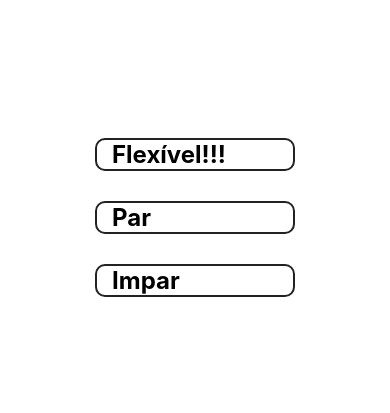
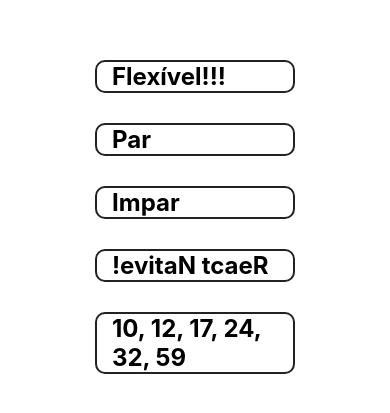
Before and after one commit to leosiimas-pratice/react-native-pratice, a React Native app in the folder exercicios/: screen / in a window 390 px wide. Shown: the part 205-618 px from the top of the page. Built offline with nearby package versions, Linux system fonts and the light colour scheme.

Commit message:
Aula: Sistema de Modulos Import/Export
- Entender como funciona o Export default e o nÃo default e como
importa-los

```diff
--- a/exercicios/src/App.js
+++ b/exercicios/src/App.js
@@ -2,6 +2,7 @@
 import {View, StyleSheet} from 'react-native'
 import Simples from './componentes/Simples'
 import ParImpar from './componentes/ParImpar'
+import {Inverter, MegaSena} from './componentes/Multi'
 
 export default class App extends Component{
     render(){
@@ -10,6 +11,8 @@
                 <Simples texto ="Flexível!!!"/>
                 <ParImpar numero = "10" />
                 <ParImpar numero = "13" />
+                <Inverter texto = "React Native!"/>
+                <MegaSena numeros = {6}/>
             </View>
         )
     }
--- /dev/null
+++ b/exercicios/src/componentes/Multi.js
@@ -0,0 +1,30 @@
+import React from 'react'
+import {Text} from 'react-native'
+import Padrao from '../estilos/Padrao'
+
+// Import e export, tendo noçao de como funciona
+// Export default, nao precisa de chaves no import
+// Export que não for padrão precisa de chaves
+// Basicamente refere ao fato de podemos exporta por default apenas uma vez
+// Mas usando o export nao default podemos retornar varios componentes
+
+export const Inverter = props => {
+
+    const inv = props.texto.split('').reverse().join('')
+    return <Text style={Padrao.ex}>{inv}</Text>
+}
+
+export const MegaSena = props => {
+    const [min, max] = [1, 60]
+    const numeros =  Array(props.numeros || 6).fill(0)
+    for (let i = 0 ; i < numeros.length ; i++){
+        let novo = 0
+        while(numeros.includes(novo)){
+            novo = Math.floor(Math.random() * (max - min + 1)) + min
+        }
+        numeros[i] = novo
+    }
+
+    numeros.sort((a,b) => a-b)
+    return <Text style={Padrao.ex}>{numeros.join(', ')}</Text>
+}
```
Also changed, not shown: 1 other file (tests, documents, lock files or other folders).
